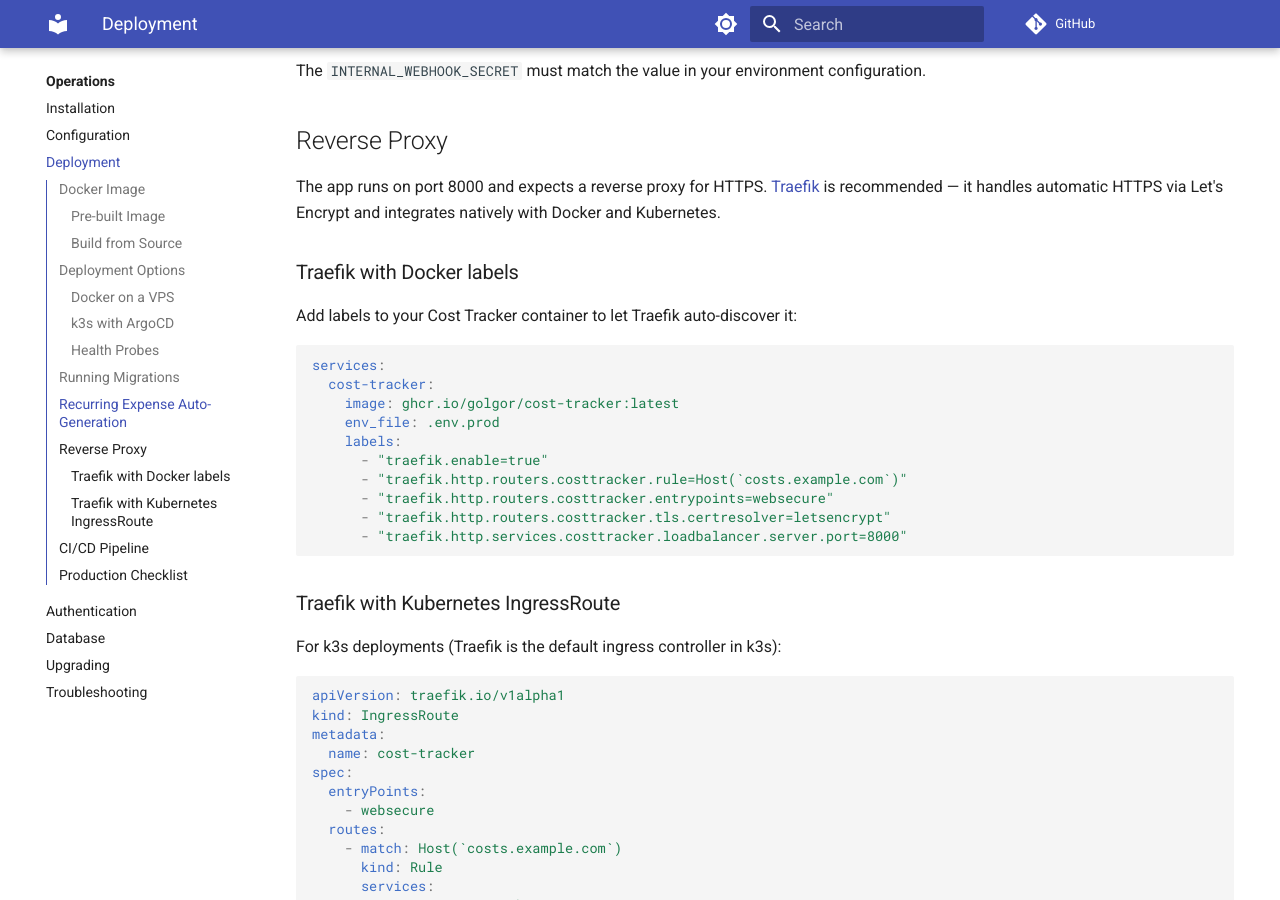
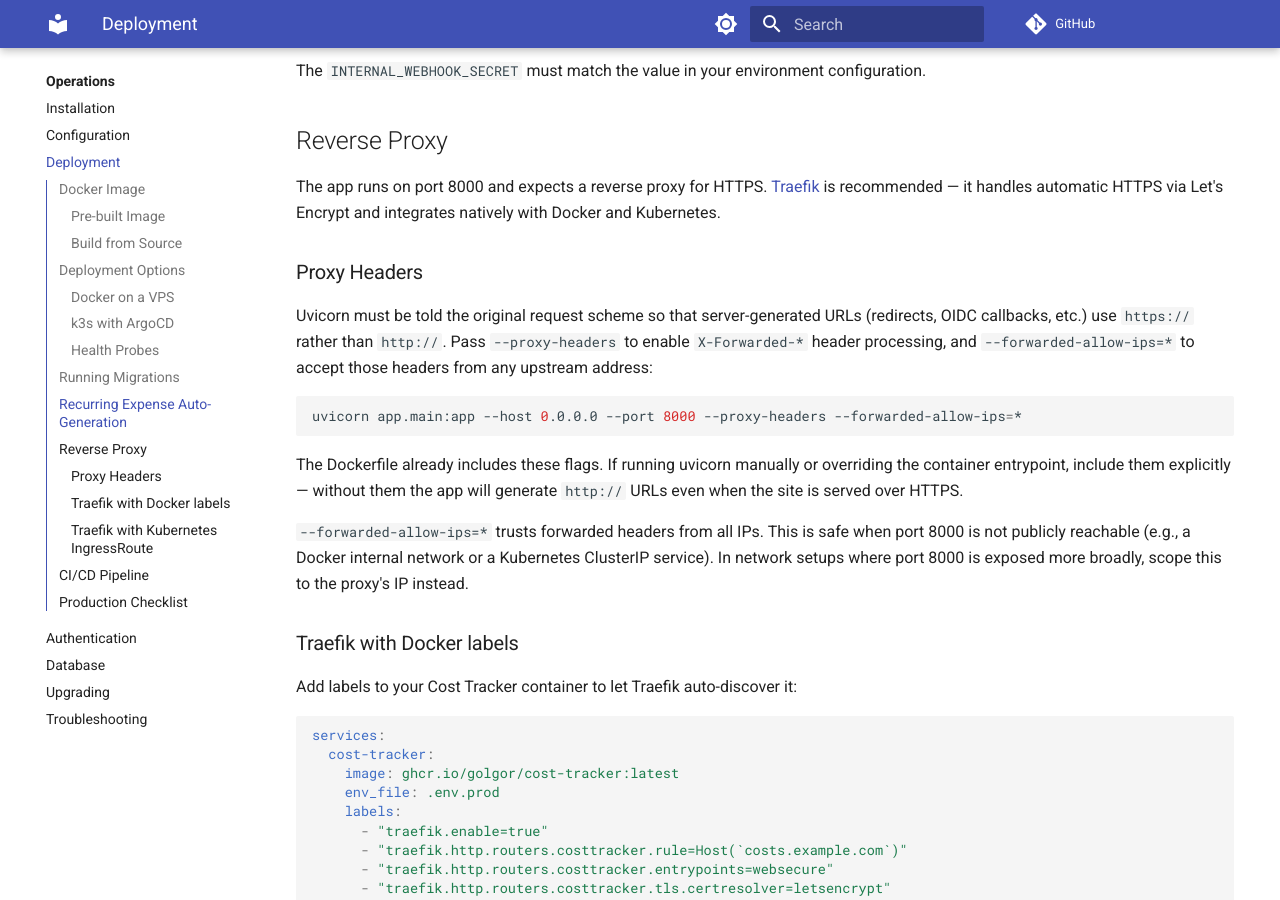
Before and after one commit to golgor/cost-tracker, an MkDocs documentation site: the page built from docs/operations/deployment.md, in a window 1280 px wide and 900 px high, scrolled down 2891 px. Built offline with MkDocs 1.6.1 and Material for MkDocs 9.7.7, drawn with Linux system fonts in a browser that asks for light colours; comment, search, counter and statistics services are not loaded.

Commit message:
Fix redirection and acceptance of headers (#29)
* Use root-relative paths for static assets in base template

Replaces url_for('static', ...) with /static/... paths to avoid
absolute URLs that would generate http:// when behind an HTTPS
reverse proxy, causing mixed content errors in browsers.

Co-Authored-By: Claude Sonnet 4.6 <noreply@anthropic.com>

* Enable proxy header forwarding in uvicorn startup command

Adds --proxy-headers and --forwarded-allow-ips=* so uvicorn trusts
X-Forwarded-Proto from Traefik, ensuring server-generated URLs
(redirects, etc.) use https:// when behind the TLS-terminating proxy.

Co-Authored-By: Claude Sonnet 4.6 <noreply@anthropic.com>

* Document proxy headers requirement in deployment guide

Adds a "Proxy Headers" subsection to the Reverse Proxy section
explaining why --proxy-headers and --forwarded-allow-ips=* are
needed and the trust boundary implications of the wildcard setting.

Co-Authored-By: Claude Sonnet 4.6 <noreply@anthropic.com>

---------

Co-authored-by: Claude Sonnet 4.6 <noreply@anthropic.com>

````diff
--- a/docs/operations/deployment.md
+++ b/docs/operations/deployment.md
@@ -126,6 +126,25 @@ The app runs on port 8000 and expects a reverse proxy for HTTPS. [Traefik](https
 is recommended — it handles automatic HTTPS via Let's Encrypt and integrates natively with Docker
 and Kubernetes.
 
+### Proxy Headers
+
+Uvicorn must be told the original request scheme so that server-generated URLs (redirects, OIDC
+callbacks, etc.) use `https://` rather than `http://`. Pass `--proxy-headers` to enable
+`X-Forwarded-*` header processing, and `--forwarded-allow-ips=*` to accept those headers from
+any upstream address:
+
+```bash
+uvicorn app.main:app --host 0.0.0.0 --port 8000 --proxy-headers --forwarded-allow-ips=*
+```
+
+The Dockerfile already includes these flags. If running uvicorn manually or overriding the
+container entrypoint, include them explicitly — without them the app will generate `http://`
+URLs even when the site is served over HTTPS.
+
+`--forwarded-allow-ips=*` trusts forwarded headers from all IPs. This is safe when port 8000
+is not publicly reachable (e.g., a Docker internal network or a Kubernetes ClusterIP service).
+In network setups where port 8000 is exposed more broadly, scope this to the proxy's IP instead.
+
 ### Traefik with Docker labels
 
 Add labels to your Cost Tracker container to let Traefik auto-discover it:
````
Also changed, not shown: 2 other files.
